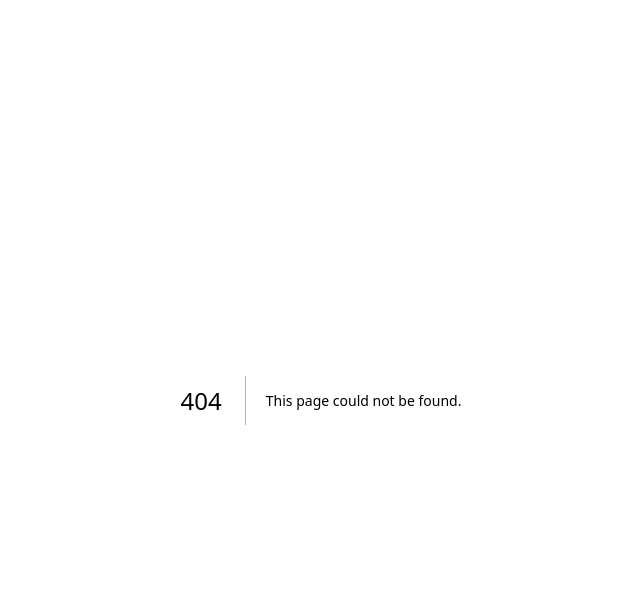
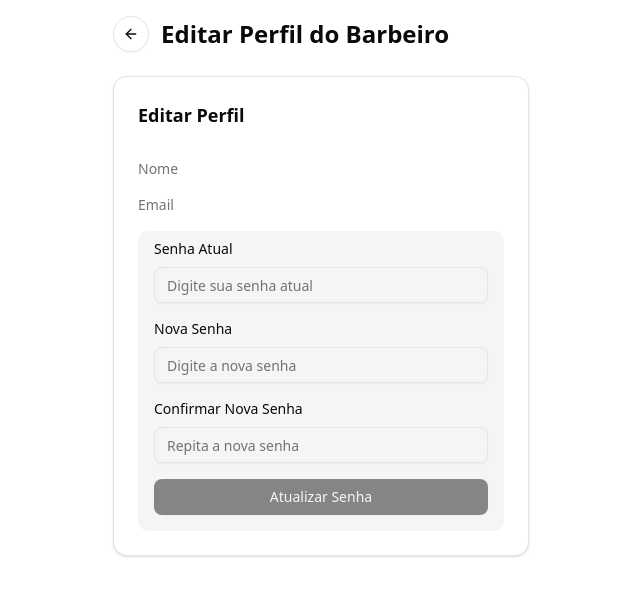
Before and after one commit to jaimeneeves/barbershop, a Next.js app: page /barbeiro/editar in a window 1280 px wide. Before the commit this address had no page. Shown: the top 596 px of the page, without its empty margins (319-959 px from the left). Built offline with nearby package versions, Linux system fonts and the light colour scheme; no server answers.

Commit message:
feat: implement password update functionality for barbers

```diff
--- /dev/null
+++ b/src/app/api/barbers/update-password/route.ts
@@ -0,0 +1,70 @@
+import { jsonResponse } from "@/utils/response";
+import { hash, compare } from "bcrypt";
+import prisma from "@/lib/prisma";
+import { auth } from "@/auth";
+
+export async function POST(request: Request) {
+  const session = await auth();
+  if (!session?.user?.id) {
+    return jsonResponse({ error: "Não autenticado" }, 401);
+  }
+  try {
+    const { oldPassword, newPassword } = await request.json();
+
+    if (!oldPassword || !newPassword) {
+      return jsonResponse({ error: "Senha antiga e nova são obrigatórias." }, 400);
+    }
+
+    const barberId = session.user.id;
+
+    if (!barberId) {
+      return jsonResponse({ error: "Barbeiro não encontrado." }, 404);
+    }
+
+    const barber = await prisma.user.findUnique({
+      where: { id: barberId },
+      select: { password: true },
+    });
+
+    if (!barber || !barber.password) {
+      return jsonResponse({ error: "Barbeiro não encontrado ou senha inválida." }, 404);
+    }
+
+    const isOldPasswordValid = await compare(oldPassword, barber.password);
+    if (!isOldPasswordValid) {
+      return jsonResponse({ error: "Senha antiga está incorreta." }, 400);
+    }
+
+    const hashedNewPassword = await hash(newPassword, 12);
+    if (hashedNewPassword === barber.password) {
+      return jsonResponse({ error: "A nova senha não pode ser igual à senha antiga." }, 400);
+    }
+
+    const updatedBarber = await prisma.user.update({
+      where: { id: barberId },
+      data: { password: hashedNewPassword },
+      select: {
+        id: true,
+        name: true,
+        email: true,
+      },
+    });
+
+    return jsonResponse(updatedBarber, 200);
+  } catch (error) {
+    console.error("[ERRO_ATUALIZACAO_SENHA]", error);
+    return jsonResponse({ error: "Erro ao atualizar senha." }, 500);
+  }
+}
+
+export async function GET() {
+  return jsonResponse({ message: "Use POST to update password." }, 405);
+}
+
+export async function PUT() {
+  return jsonResponse({ message: "Use POST to update password." }, 405);
+}
+
+export async function DELETE() {
+  return jsonResponse({ message: "Use POST to update password." }, 405);
+}
--- a/src/app/barbeiro/dashboard/page.tsx
+++ b/src/app/barbeiro/dashboard/page.tsx
@@ -6,8 +6,10 @@ import { fetcher } from "@/lib/fetcher";
 import { Card, CardContent, CardHeader } from "@/components/ui/card";
 import UserAvatar from "@/components/userAvatar";
 import { DropdownMenu, DropdownMenuContent, DropdownMenuItem, DropdownMenuTrigger } from "@/components/ui/dropdown-menu";
-import { Smile, Clock4 } from "lucide-react"
+import { Smile, Clock4, CalendarCheck, User, Scissors, CalendarDays, Loader2 } from "lucide-react"
 import { Button } from "@/components/ui/button";
+import { useState } from "react";
+import { useRouter } from 'next/navigation';
 
 type Agendamento = {
   id: string;
@@ -21,6 +23,8 @@ type Agendamento = {
 
 export default function BarbeiroDashboard() {
   const { data: session, status } = useSession();
+  const [loading, setLoading] = useState(false);
+  const router = useRouter();
 
   const { data: barbeiro, isLoading } = useSWR(
     status === "authenticated" ? "/api/barbers/profile" : null,
@@ -70,17 +74,32 @@ export default function BarbeiroDashboard() {
           <span>Bem-vindo, <strong>{session?.user?.name}</strong> 👋</span>
         </div>
 
-        <div className="flex gap-2">
+        <div className="grid grid-cols-1 sm:grid-cols-3 gap-2">
           <a href="/barbeiro/horarios">
-            <Button className="w-full flex items-center justify-center gap-2 px-4 py-2 text-sm font-medium text-white bg-blue-600 hover:bg-blue-700 rounded-full transition">
+            <Button
+              aria-label="Gerenciar horários disponíveis para atendimento"
+              className="w-full flex items-center justify-center gap-2 px-4 py-2 text-sm font-medium text-white bg-blue-600 hover:bg-blue-700 transition"
+            >
               <Clock4 className="w-4 h-4" />
-              Gerenciar Horários
+              Horários
             </Button>
           </a>
+
           <a href="/barbeiro/atendimentos">
-            <Button className="w-full flex items-center justify-center gap-2 px-4 py-2 text-sm font-medium text-white bg-green-600 hover:bg-green-700 rounded-full transition">
-              <Clock4 className="w-4 h-4" />
-              Ver Atendimentos
+            <Button
+              className="w-full flex items-center justify-center gap-2 px-4 py-2 text-sm font-medium text-white bg-green-600 hover:bg-green-700 transition"
+            >
+              <CalendarCheck className="w-4 h-4" />
+              Atendimentos
+            </Button>
+          </a>
+
+          <a href="/barbeiro/editar">
+            <Button
+              className="w-full flex items-center justify-center gap-2 px-4 py-2 text-sm font-medium text-white bg-yellow-600 hover:bg-yellow-700 transition"
+            >
+              <User className="w-4 h-4" />
+              Editar Perfil
             </Button>
           </a>
         </div>
@@ -98,21 +117,62 @@ export default function BarbeiroDashboard() {
 
       {/* Agendamentos */}
       <Card>
-        <CardHeader>
+        <CardHeader className="flex items-center justify-between">
           <h2 className="text-lg font-semibold">Próximos Atendimentos</h2>
+          <Button
+            variant="primary"
+            size="sm"
+            className="flex items-center gap-2 rounded-full"
+            disabled={loading}
+            onClick={() => {
+              setLoading(true);
+              router.push("/barbeiro/atendimentos")
+            }}
+            >
+            {
+              loading ? (
+                <Loader2 className="w-6 h-6 animate-spin" />
+              ) : (
+                <CalendarCheck className="w-4 h-4" />
+              )
+            }
+            Ver todos
+          </Button>
         </CardHeader>
         <CardContent className="space-y-3">
           {agendamentosFuturos?.length === 0 ? (
-            <p>Nenhum atendimento agendado.</p>
+            <div className="text-center text-muted-foreground py-6">
+              <Clock4 className="w-10 h-10 mx-auto mb-2" />
+              <p className="text-sm">Nenhum atendimento agendado no momento.</p>
+            </div>
           ) : (
             agendamentosFuturos.map((a: Agendamento) => {
               const data = new Date(a.date);
               return (
-                <div key={a.id} className="border rounded-lg p-3 bg-muted text-sm space-y-1">
-                  <p><strong>Cliente:</strong> {a?.user?.name}</p>
-                  <p><strong>Serviço:</strong> {a.serviceName}</p>
-                  <p><strong>Data:</strong> {data.toLocaleDateString("pt-BR", { weekday: "long", day: "numeric", month: "long" })}</p>
-                  <p><strong>Hora:</strong> {data.toLocaleTimeString("pt-BR", { hour: "2-digit", minute: "2-digit" })}</p>
+                <div key={a.id} className="border border-primary/30 rounded-xl p-4 shadow-sm bg-white dark:bg-zinc-900 space-y-2 text-sm">
+                  <p className="flex items-center gap-2">
+                    <User className="w-4 h-4 text-primary" />
+                    <strong>Cliente:</strong> {a.user.name}
+                  </p>
+                  <p className="flex items-center gap-2">
+                    <Scissors className="w-4 h-4 text-primary" />
+                    <strong>Serviço:</strong> {a.serviceName}
+                  </p>
+                  <p className="flex items-center gap-2">
+                    <CalendarDays className="w-4 h-4 text-primary" />
+                    <strong>Data:</strong> {data.toLocaleDateString("pt-BR", {
+                      weekday: "long",
+                      day: "numeric",
+                      month: "long",
+                    })}
+                  </p>
+                  <p className="flex items-center gap-2">
+                    <Clock4 className="w-4 h-4 text-primary" />
+                    <strong>Hora:</strong> {data.toLocaleTimeString("pt-BR", {
+                      hour: "2-digit",
+                      minute: "2-digit",
+                    })}
+                  </p>
                 </div>
               );
             })
--- /dev/null
+++ b/src/app/barbeiro/editar/page.tsx
@@ -0,0 +1,10 @@
+import SessionWrapper from "@/components/SessionWrapper";
+import ProfileEdit from "@/app/ui/barber/profile-edit";
+
+export default function Page() {
+  return (
+    <SessionWrapper>
+      <ProfileEdit />
+    </SessionWrapper>
+  );
+}
--- /dev/null
+++ b/src/app/ui/barber/profile-edit.tsx
@@ -0,0 +1,146 @@
+"use client";
+
+import { useSession } from "next-auth/react";
+import useSWR from "swr";
+import { useState } from "react";
+import { fetcher } from "@/lib/fetcher";
+import { Card, CardContent, CardHeader } from "@/components/ui/card";
+import { Button } from "@/components/ui/button";
+import { Input } from "@/components/ui/input";
+import { ArrowLeft, Loader2 } from "lucide-react";
+import { useRouter } from 'next/navigation';
+
+export default function ProfileEdit() {
+  const { data: session, status } = useSession();
+  const [loading, setLoading] = useState(false);
+  const [success, setSuccess] = useState(false);
+  const router = useRouter();
+
+  const [oldPassword, setOldPassword] = useState("");
+  const [newPassword, setNewPassword] = useState("");
+  const [confirmNewPassword, setConfirmNewPassword] = useState("");
+  const [error, setError] = useState("");
+
+  const handleUpdatePassword = async () => {
+    setLoading(true);
+    setError("");
+    setSuccess(false);
+
+    if (newPassword !== confirmNewPassword) {
+      setError("A nova senha e a confirmação não coincidem.");
+      setLoading(false);
+      return;
+    }
+
+    try {
+      const res = await fetch("/api/barbers/update-password", {
+        method: "POST",
+        headers: { "Content-Type": "application/json" },
+        body: JSON.stringify({ oldPassword, newPassword }),
+      });
+
+      const data = await res.json();
+
+      if (!res.ok) {
+        setError(data.error || "Erro desconhecido.");
+      } else {
+        setSuccess(true);
+        setOldPassword("");
+        setNewPassword("");
+        setConfirmNewPassword("");
+      }
+    } catch (e) {
+      setError("Erro ao conectar com o servidor.");
+    } finally {
+      setLoading(false);
+    }
+  };
+
+
+  if (status === "loading") {
+    return <main className="p-4 max-w-md mx-auto">Carregando...</main>;
+  }
+
+  return (
+    <main className="p-4 max-w-md mx-auto space-y-6">
+      <div className="flex items-center gap-3">
+        <Button
+          variant="outline"
+          size="icon"
+          onClick={() => {
+            router.back();
+          }}
+          className="rounded-full"
+        >
+          <ArrowLeft className="h-5 w-5" />
+        </Button>
+        <h1 className="text-2xl font-bold">
+          Editar Perfil do Barbeiro
+        </h1>
+      </div>
+
+      <Card>
+        <CardHeader>
+          <h2 className="text-lg font-semibold">Editar Perfil</h2>
+        </CardHeader>
+        <CardContent className="space-y-4">
+          <div>
+            <p className="text-sm text-muted-foreground">Nome</p>
+            <p>{session?.user?.name}</p>
+          </div>
+          <div>
+            <p className="text-sm text-muted-foreground">Email</p>
+            <p>{session?.user?.email}</p>
+          </div>
+
+          <div className="space-y-4 pt-2 bg-muted dark:bg-muted-800 rounded-lg p-4">
+            <div className="space-y-2">
+              <label className="text-sm font-medium block">Senha Atual</label>
+              <Input
+                type="password"
+                placeholder="Digite sua senha atual"
+                value={oldPassword}
+                onChange={(e) => setOldPassword(e.target.value)}
+              />
+            </div>
+
+            <div className="space-y-2">
+              <label className="text-sm font-medium block">Nova Senha</label>
+              <Input
+                type="password"
+                placeholder="Digite a nova senha"
+                value={newPassword}
+                onChange={(e) => setNewPassword(e.target.value)}
+              />
+            </div>
+
+            <div className="space-y-2">
+              <label className="text-sm font-medium block">Confirmar Nova Senha</label>
+              <Input
+                type="password"
+                placeholder="Repita a nova senha"
+                value={confirmNewPassword}
+                onChange={(e) => setConfirmNewPassword(e.target.value)}
+              />
+            </div>
+
+            <Button
+              onClick={handleUpdatePassword}
+              disabled={loading || newPassword.length < 6}
+              className="w-full"
+            >
+              {loading ? <Loader2 className="w-4 h-4 animate-spin mr-2" /> : null}
+              Atualizar Senha
+            </Button>
+
+            {success && (
+              <p className="text-sm text-green-600">Senha atualizada com sucesso!</p>
+            )}
+
+            {error && <p className="text-sm text-red-600">{error}</p>}
+          </div>
+        </CardContent>
+      </Card>
+    </main>
+  );
+}
```
Also changed, not shown: src/app/barbeiro/horarios/page.tsx (indentation only).
